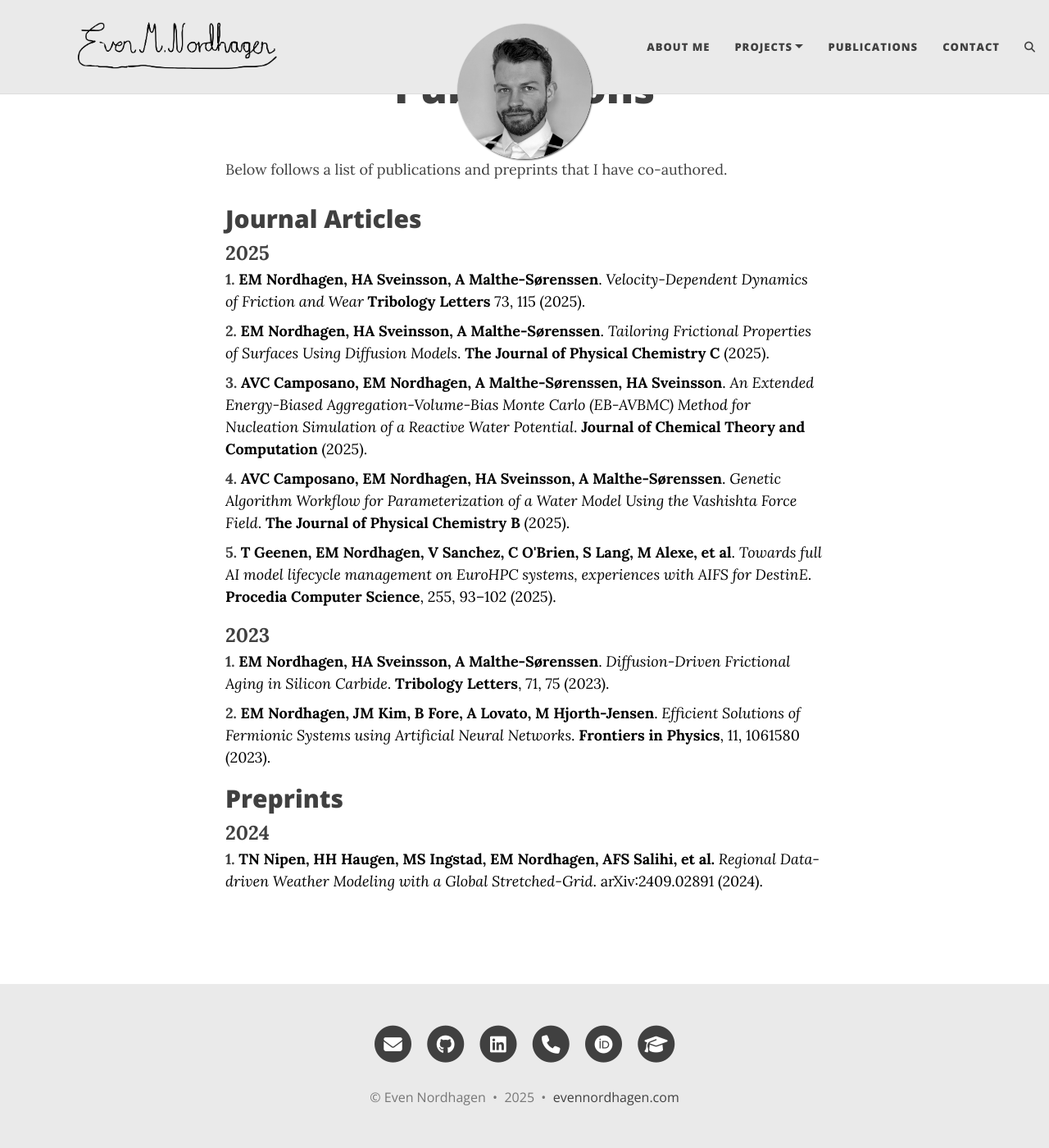
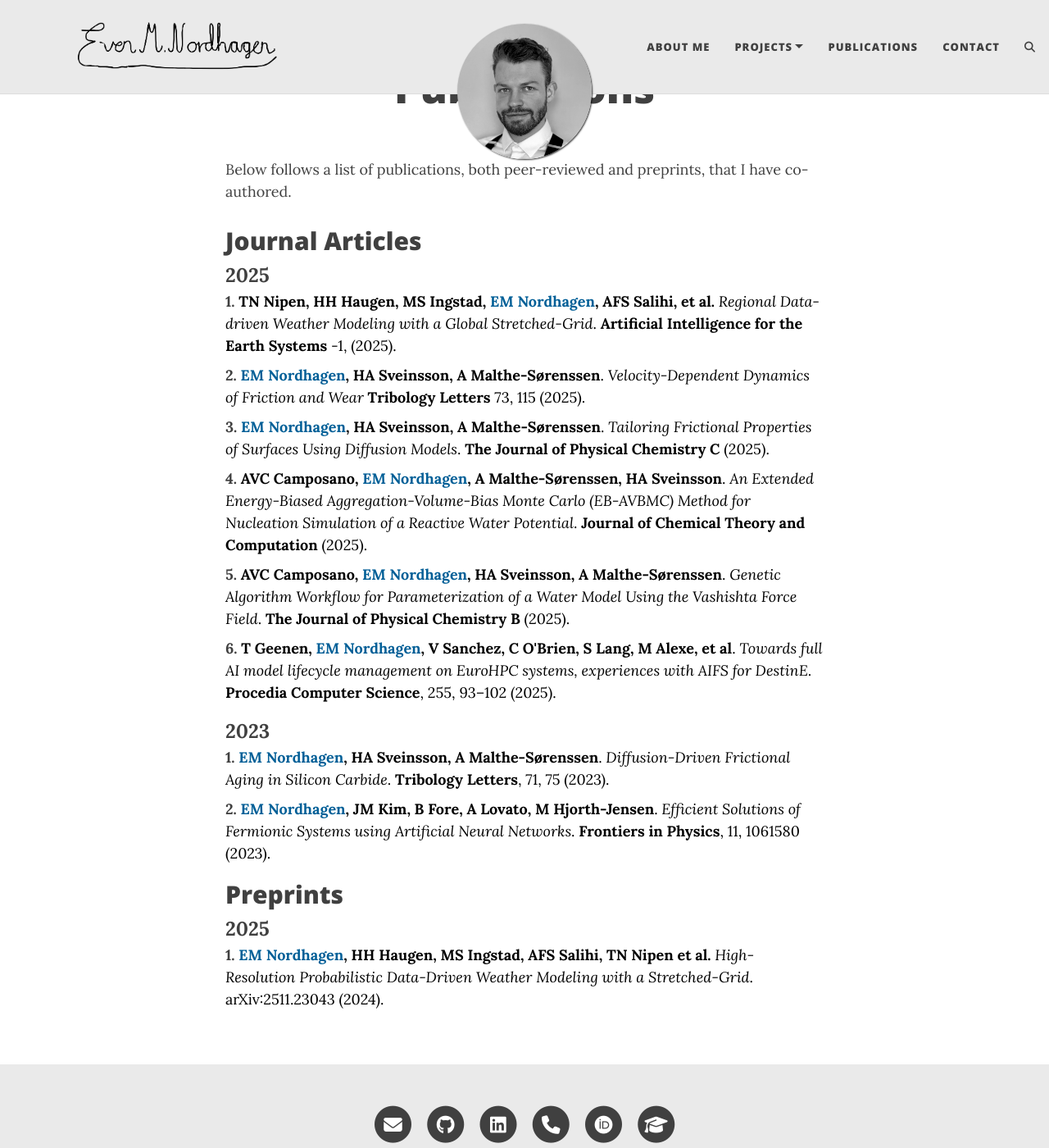
Before and after one commit to evenmn/evenmn.github.io, a Jekyll site: the page built from publications.md, in a window 1280 px wide and 1400 px high. Shown: the whole window at 82% size. Built offline with Jekyll 4.4.1, drawn with Linux system fonts in a browser that asks for light colours; comment, search, counter and statistics services are not loaded.

Commit message:
Updated publication list, and changed hover and author color
Signed-off-by: evenmn <evenmn@fys.uio.no>

```diff
--- a/publications.md
+++ b/publications.md
@@ -30,11 +30,15 @@
 }
 
 .publications a:hover {
-  color: #cc3300; /* Change color on hover */
+  color: #A67C49; /* Change color on hover */
+}
+
+.highlight-author {
+    color: #015F97;
 }
 </style>
 
-Below follows a list of publications and preprints that I have co-authored.
+Below follows a list of publications, both peer-reviewed and preprints, that I have co-authored.
 
 ## Journal Articles
 
@@ -42,26 +46,27 @@
     <b>2025</b>
 </font>
 <ul class="publications">
-  <li><a href="https://rdcu.be/ey2fz"><strong>EM Nordhagen, HA Sveinsson, A Malthe-Sørenssen</strong>. <em>Velocity-Dependent Dynamics of Friction and Wear</em> <strong>Tribology Letters</strong> 73, 115 (2025).</a></li>
-  <li><a href="https://pubs.acs.org/doi/10.1021/acs.jpcc.5c02768"><strong>EM Nordhagen, HA Sveinsson, A Malthe-Sørenssen</strong>. <em>Tailoring Frictional Properties of Surfaces Using Diffusion Models</em>. <strong>The Journal of Physical Chemistry C</strong> (2025).</a></li>
-  <li><a href="https://pubs.acs.org/doi/10.1021/acs.jctc.5c00722"><strong>AVC Camposano, EM Nordhagen, A Malthe-Sørenssen, HA Sveinsson</strong>. <em>An Extended Energy-Biased Aggregation-Volume-Bias Monte Carlo (EB-AVBMC) Method for Nucleation Simulation of a Reactive Water Potential</em>. <strong>Journal of Chemical Theory and Computation</strong> (2025).</a></li>
-  <li><a href="https://doi.org/10.1021/acs.jpcb.4c06389"><strong>AVC Camposano, EM Nordhagen, HA Sveinsson, A Malthe-Sørenssen</strong>. <em>Genetic Algorithm Workflow for Parameterization of a Water Model Using the Vashishta Force Field</em>. <strong>The Journal of Physical Chemistry B</strong> (2025).</a></li>
-  <li><a href="https://www.sciencedirect.com/science/article/pii/S1877050925006258"><strong>T Geenen, EM Nordhagen, V Sanchez, C O'Brien, S Lang, M Alexe, et al</strong>. <em>Towards full AI model lifecycle management on EuroHPC systems, experiences with AIFS for DestinE</em>. <strong>Procedia Computer Science</strong>, 255, 93–102 (2025).</a></li>
+  <li><a href="https://journals.ametsoc.org/view/journals/aies/aop/AIES-D-25-0001.1/AIES-D-25-0001.1.xml"><strong>TN Nipen, HH Haugen, MS Ingstad, <span class="highlight-author">EM Nordhagen</span>, AFS Salihi, et al.</strong> <em>Regional Data-driven Weather Modeling with a Global Stretched-Grid</em>. <strong>Artificial Intelligence for the Earth Systems</strong> -1, (2025).</a></li>
+  <li><a href="https://rdcu.be/ey2fz"><strong><span class="highlight-author">EM Nordhagen</span>, HA Sveinsson, A Malthe-Sørenssen</strong>. <em>Velocity-Dependent Dynamics of Friction and Wear</em> <strong>Tribology Letters</strong> 73, 115 (2025).</a></li>
+  <li><a href="https://pubs.acs.org/doi/10.1021/acs.jpcc.5c02768"><strong><span class="highlight-author">EM Nordhagen</span>, HA Sveinsson, A Malthe-Sørenssen</strong>. <em>Tailoring Frictional Properties of Surfaces Using Diffusion Models</em>. <strong>The Journal of Physical Chemistry C</strong> (2025).</a></li>
+  <li><a href="https://pubs.acs.org/doi/10.1021/acs.jctc.5c00722"><strong>AVC Camposano, <span class="highlight-author">EM Nordhagen</span>, A Malthe-Sørenssen, HA Sveinsson</strong>. <em>An Extended Energy-Biased Aggregation-Volume-Bias Monte Carlo (EB-AVBMC) Method for Nucleation Simulation of a Reactive Water Potential</em>. <strong>Journal of Chemical Theory and Computation</strong> (2025).</a></li>
+  <li><a href="https://doi.org/10.1021/acs.jpcb.4c06389"><strong>AVC Camposano, <span class="highlight-author">EM Nordhagen</span>, HA Sveinsson, A Malthe-Sørenssen</strong>. <em>Genetic Algorithm Workflow for Parameterization of a Water Model Using the Vashishta Force Field</em>. <strong>The Journal of Physical Chemistry B</strong> (2025).</a></li>
+  <li><a href="https://www.sciencedirect.com/science/article/pii/S1877050925006258"><strong>T Geenen, <span class="highlight-author">EM Nordhagen</span>, V Sanchez, C O'Brien, S Lang, M Alexe, et al</strong>. <em>Towards full AI model lifecycle management on EuroHPC systems, experiences with AIFS for DestinE</em>. <strong>Procedia Computer Science</strong>, 255, 93–102 (2025).</a></li>
 </ul>
 
 <font size="5">
     <b>2023</b>
 </font>
 <ul class="publications">
-  <li><a href="https://doi.org/10.1007/s11249-023-01762-z"><strong>EM Nordhagen, HA Sveinsson, A Malthe-Sørenssen</strong>. <em>Diffusion-Driven Frictional Aging in Silicon Carbide</em>. <strong>Tribology Letters</strong>, 71, 75 (2023).</a></li>
-  <li><a href="https://www.frontiersin.org/articles/10.3389/fphy.2023.1061580"><strong>EM Nordhagen, JM Kim, B Fore, A Lovato, M Hjorth-Jensen</strong>. <em>Efficient Solutions of Fermionic Systems using Artificial Neural Networks</em>. <strong>Frontiers in Physics</strong>, 11, 1061580 (2023).</a></li>
+  <li><a href="https://doi.org/10.1007/s11249-023-01762-z"><strong><span class="highlight-author">EM Nordhagen</span>, HA Sveinsson, A Malthe-Sørenssen</strong>. <em>Diffusion-Driven Frictional Aging in Silicon Carbide</em>. <strong>Tribology Letters</strong>, 71, 75 (2023).</a></li>
+  <li><a href="https://www.frontiersin.org/articles/10.3389/fphy.2023.1061580"><strong><span class="highlight-author">EM Nordhagen</span>, JM Kim, B Fore, A Lovato, M Hjorth-Jensen</strong>. <em>Efficient Solutions of Fermionic Systems using Artificial Neural Networks</em>. <strong>Frontiers in Physics</strong>, 11, 1061580 (2023).</a></li>
 </ul>
 
 ## Preprints
 
 <font size="5">
-    <b>2024</b>
+    <b>2025</b>
 </font>
 <ul class="publications">
-  <li><a href="http://arxiv.org/abs/2409.02891"><strong>TN Nipen, HH Haugen, MS Ingstad, EM Nordhagen, AFS Salihi, et al.</strong> <em>Regional Data-driven Weather Modeling with a Global Stretched-Grid</em>. arXiv:2409.02891 (2024).</a></li>
+  <li><a href="http://arxiv.org/abs/2511.23043"><strong><span class="highlight-author">EM Nordhagen</span>, HH Haugen, MS Ingstad, AFS Salihi, TN Nipen et al.</strong> <em>High-Resolution Probabilistic Data-Driven Weather Modeling with a Stretched-Grid</em>. arXiv:2511.23043 (2024).</a></li>
 </ul>
```
